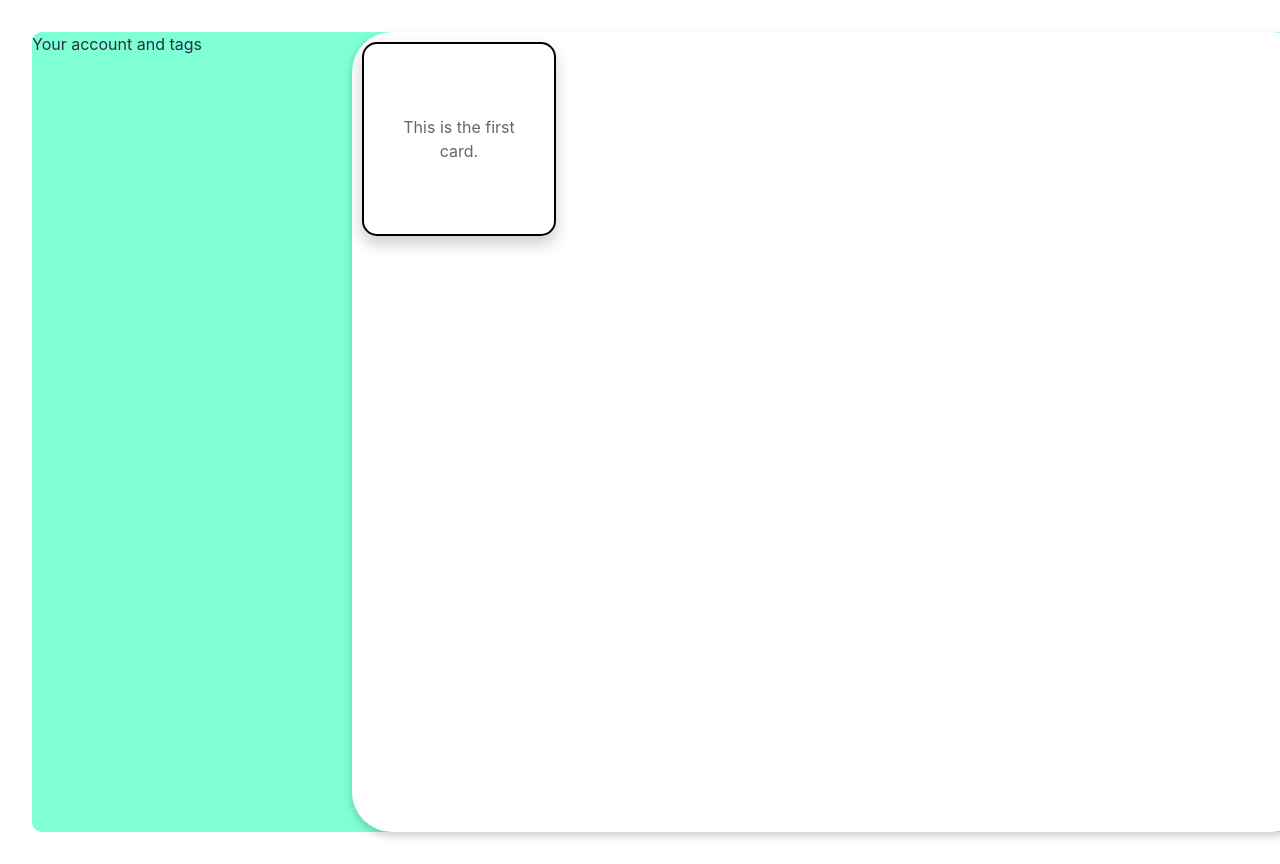
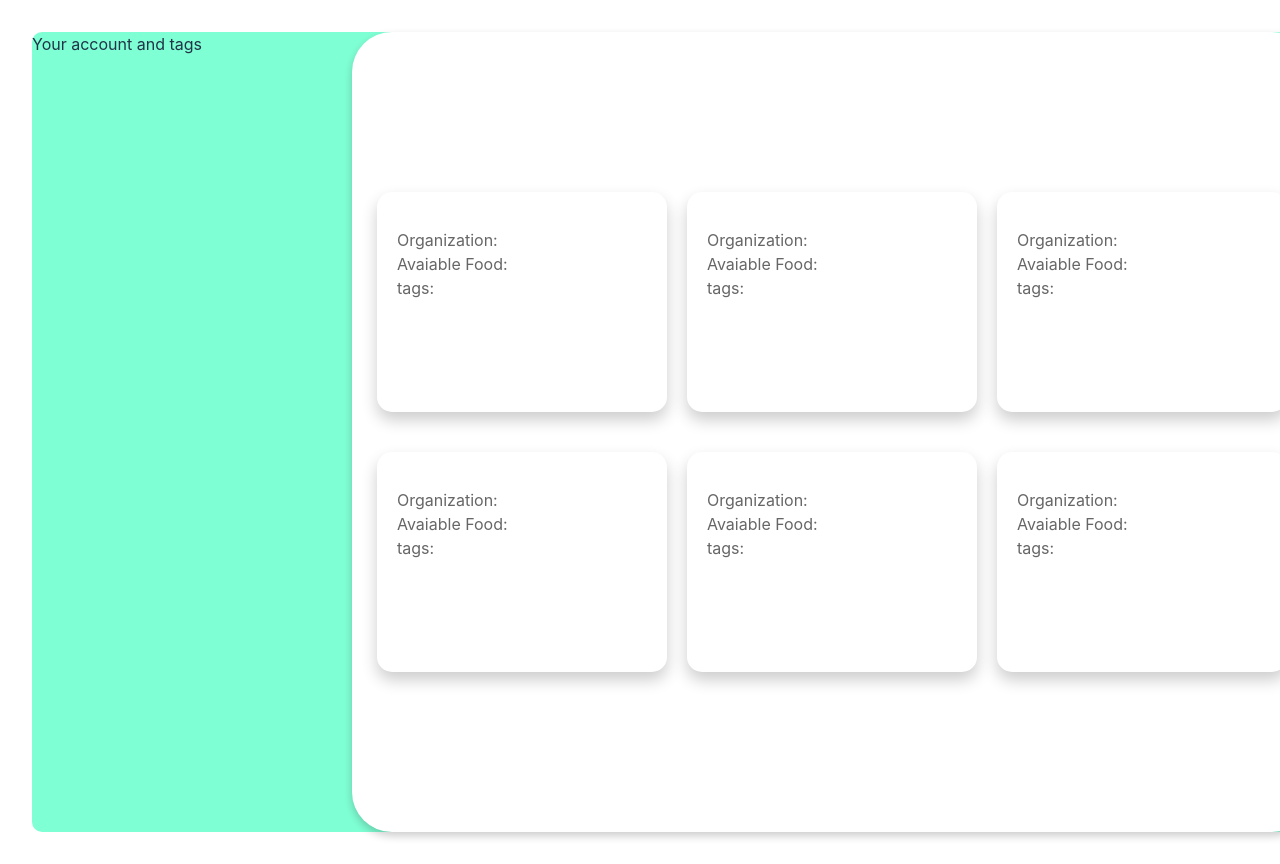
Before and after one commit to vamsssss/codetogive, a React (Vite) app: page / in a window 1280 px wide. Shown: the top 864 px of the page. Built offline with nearby package versions, Linux system fonts and the light colour scheme.

Commit message:
Right column: Create row of cards

```diff
--- a/src/App.css
+++ b/src/App.css
@@ -55,4 +55,14 @@
   border-radius: 40px;
   background-color: white;
   box-shadow: 0px 4px 8px rgba(0, 0, 0, 0.2);
+  align-items: center;
+  justify-content: center;
+  flex-direction: column;
+  display: flex;
 }
+.card-row {
+  flex-direction: row;
+  display: flex;
+  justify-content: space-around;
+  margin: 10px
+}
--- a/src/App.tsx
+++ b/src/App.tsx
@@ -10,7 +10,17 @@
             Your account and tags
           </div>
           <div className={"right"}>
-              <Card description="This is the first card." />
+              <div className={"card-row"}>
+                  <Card/>
+                  <Card/>
+                  <Card/>
+              </div>
+              <div className={"card-row"}>
+                  <Card/>
+                  <Card/>
+                  <Card/>
+              </div>
+
           </div>
       </div>
 
--- a/src/Card.css
+++ b/src/Card.css
@@ -1,16 +1,16 @@
 /* Card styling */
 .card {
-    width: 150px;  /* Fixed square size */
-    height: 150px;
+    width: 250px;  /* Fixed square size */
+    height: 180px;
     background-color: #fff;
     border-radius: 15px;
     box-shadow: 0px 8px 16px rgba(0, 0, 0, 0.2);
     padding: 20px;
-    text-align: center;
+    text-align: left;
     display: flex;
-    border: 2px solid black;
+    /*border: 2px solid black;*/
     flex-direction: column;
-    justify-content: center;
+    justify-content: left;
     margin: 10px; /* Space around the card */
 }
 
--- a/src/Card.tsx
+++ b/src/Card.tsx
@@ -1,13 +1,17 @@
 import './Card.css'
 interface CardProps {
-    description: string;
+    // description: string;
 }
 
-const Card: React.FC<CardProps> = ({ description }) => {
+const Card: React.FC<CardProps> = () => {
     return (
         <div className="card">
 
-            <p className="card-description">{description}</p>
+            <p className="card-description">
+                Organization:<br/>
+                Avaiable Food: <br/>
+                tags: <br/>
+            </p>
         </div>
     );
 };
```
